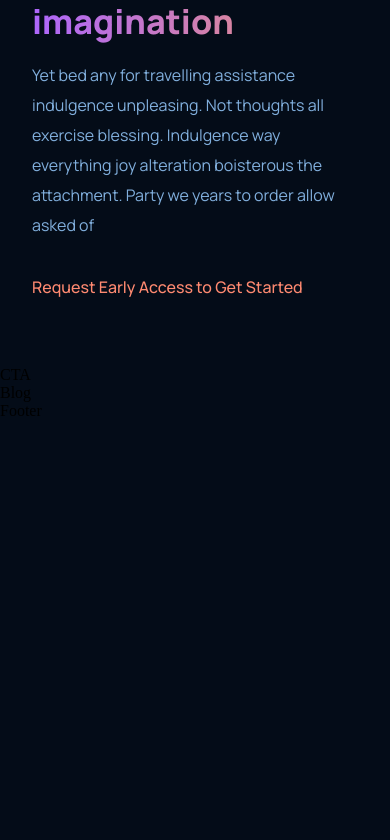
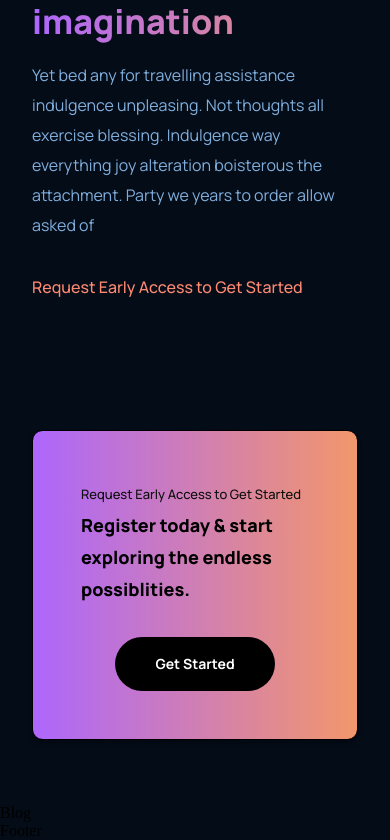
Before and after one commit to FabKaiz/modern-gpt3-react, a React (Create React App) app: page / in a window 390 px wide. Shown: the part 3818-4658 px from the top of the page. Before the commit the page ends 4238 px from the top, so only its background shows below. Built offline with nearby package versions, Linux system fonts and the light colour scheme.

Commit message:
added cta section with media queries

```diff
--- a/src/App.css
+++ b/src/App.css
@@ -25,6 +25,19 @@ a {
   background:-ms-radial-gradient(circle at 9% 10%, rgba(0, 40, 83, 1) 0%, rgba(4, 12, 24, 1) 47%);
   /* global 92%+ browsers support */
   background:radial-gradient(circle at 9% 10%, rgba(0, 40, 83, 1) 0%, rgba(4, 12, 24, 1) 47%);
+}
+
+.gradient__bg-middle {
+  /* ff 3.6+ */
+  background:-moz-radial-gradient(circle at 9% 45%, rgba(0, 40, 83, 1) 0%, rgba(4, 12, 24, 1) 47%);
+  /* safari 5.1+,chrome 10+ */
+  background:-webkit-radial-gradient(circle at 9% 45%, rgba(0, 40, 83, 1) 0%, rgba(4, 12, 24, 1) 47%);
+  /* opera 11.10+ */
+  background:-o-radial-gradient(circle at 9% 45%, rgba(0, 40, 83, 1) 0%, rgba(4, 12, 24, 1) 47%);
+  /* ie 10+ */
+  background:-ms-radial-gradient(circle at 9% 45%, rgba(0, 40, 83, 1) 0%, rgba(4, 12, 24, 1) 47%);
+  /* global 92%+ browsers support */
+  background:radial-gradient(circle at 9% 45%, rgba(0, 40, 83, 1) 0%, rgba(4, 12, 24, 1) 47%);
 }
 
 .gradient__text {
--- a/src/App.js
+++ b/src/App.js
@@ -10,9 +10,12 @@ function App() {
         <Header />
       </div>
       <Brand />
-      <WhatGPT3 />
-      <Features />
-      <Possibility />
+
+      <div className="gradient__bg-middle">
+        <WhatGPT3 />
+        <Features />
+        <Possibility />
+      </div>
       <CTA />
       <Blog />
       <Footer />
--- a/src/components/cta/CTA.jsx
+++ b/src/components/cta/CTA.jsx
@@ -3,8 +3,14 @@ import './cta.css'
 
 const CTA = () => {
   return (
-    <div>
-      CTA
+    <div className="gpt3__cta">
+      <div className="gpt3__cta-content">
+        <p>Request Early Access to Get Started</p>
+        <h3>Register today & start exploring the endless possiblities.</h3>
+      </div>
+      <div className="gpt3__cta-button">
+        <button type="button">Get Started</button>
+      </div>
     </div>
   )
 }
--- a/src/components/cta/cta.css
+++ b/src/components/cta/cta.css
@@ -0,0 +1,77 @@
+.gpt3__cta {
+  font-family: var(--font-family);
+  color: #000000;
+  display: flex;
+  justify-content: space-between;
+  align-items: center;
+  flex-direction: row;
+  padding: 3rem;
+  margin: 4rem;
+  background: linear-gradient(89.97deg, #AE67FA 1.84%, #F49867 102.67%);
+  border: 1px solid #000000;
+  box-sizing: border-box;
+  box-shadow: 0px 4px 4px rgba(0, 0, 0, 0.25);
+  border-radius: 10.7236px;
+}
+
+.gpt3__cta-content p {
+  font-family: var(--font-family);
+  font-weight: 500;
+  font-size: 13px;
+  line-height: 30px;
+  color: #0E0E0E;
+}
+
+.gpt3__cta-content h3 {
+  font-family: var(--font-family);
+  font-weight: 800;
+  font-size: 24px;
+  line-height: 45px;
+  color: #000000;
+}
+
+.gpt3__cta-button {
+  display: flex;
+  justify-content: center;
+  align-items: center;
+  margin-left: 2rem;
+}
+.gpt3__cta-button button {
+  background: #000000;
+  color: #FFFFFF;
+  border-radius: 40px;
+  font-family: var(--font-family);
+  font-weight: bold;
+  font-size: 18px;
+  line-height: 30px;
+  border: none;
+  outline: none;
+  padding: 0.8rem 2.5rem;
+  white-space: nowrap;
+}
+
+@media screen and (max-width: 750px) {
+  .gpt3__cta {
+    flex-direction: column;
+  }
+
+  .gpt3__cta-button {
+    margin: 2rem 0 0;
+  }
+}
+
+@media screen and (max-width: 550px) {
+  .gpt3__cta {
+    margin: 4rem 2rem;
+  }
+
+  .gpt3__cta-content h3 {
+    font-size: 18px;
+    line-height: 32px;
+  }
+
+  .gpt3__cta-button button {
+    font-size: 14px;
+    line-height: 28px;
+  }
+}
```
